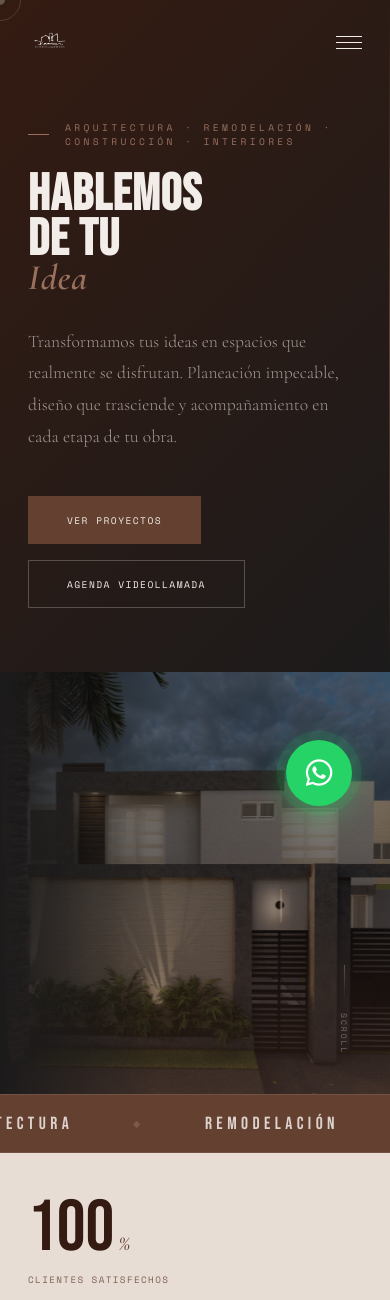
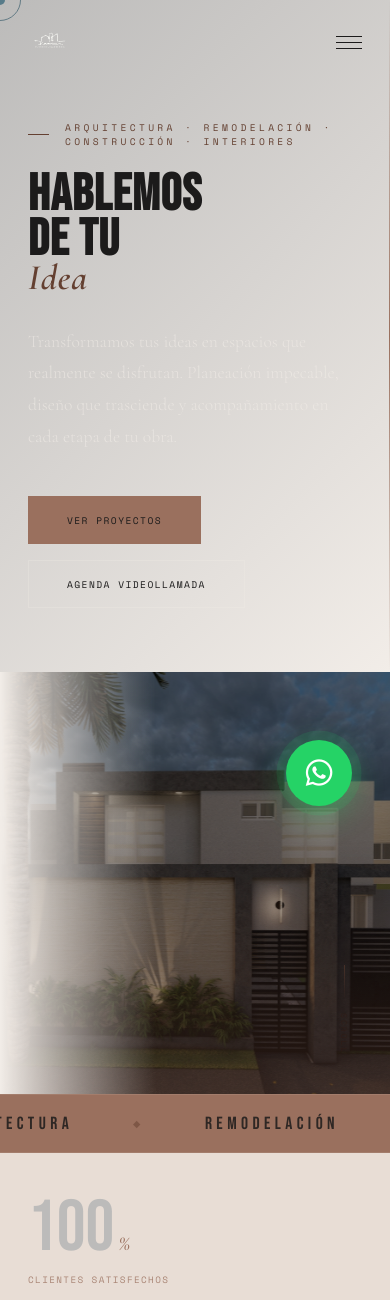
Before and after one commit to abnerck/karenina-estudio, a Flask app: page / in a window 390 px wide. Shown: the top 1300 px of the page. Run offline with Flask 3, Linux system fonts and the light colour scheme.

Commit message:
Rotate color palette and fix nav responsive

```diff
--- a/templates/index.html
+++ b/templates/index.html
@@ -10,12 +10,12 @@
 <link rel="stylesheet" href="https://cdnjs.cloudflare.com/ajax/libs/font-awesome/6.5.0/css/all.min.css">
 <style>
 :root {
-  --dark:      #1c1b1b;
-  --dark2:     #341b12;
-  --primary:   #644031;
-  --secondary: #9a705e;
-  --light:     #bcbbba;
-  --cream:     #f2ede8;
+  --dark:      #f2ede8;
+  --dark2:     #bcbbba;
+  --primary:   #9a705e;
+  --secondary: #644031;
+  --light:     #341b12;
+  --cream:     #1c1b1b;
   --warm:      #e8ddd5;
 }
 
@@ -103,8 +103,9 @@ body {
 /* ── NAV ──────────────────────────────────────────────── */
 nav {
   position: fixed; top: 0; left: 0; right: 0; z-index: 1000;
-  padding: 28px 64px;
+  padding: 28px clamp(20px, 4vw, 64px);
   display: flex; align-items: center; justify-content: space-between;
+  gap: 16px;
   transition: padding 0.4s, background 0.4s, border-color 0.4s;
   border-bottom: 1px solid transparent;
 }
@@ -119,12 +120,12 @@ nav.scrolled {
   height: 44px;
   filter: brightness(0) invert(1) sepia(0.4) saturate(0.6);
 }
-.nav-links { display: flex; gap: 44px; list-style: none; }
+.nav-links { display: flex; gap: clamp(14px, 2vw, 44px); list-style: none; }
 .nav-links a {
-  font-family: 'Space Mono', monospace; font-size: 0.65rem;
-  letter-spacing: 0.18em; text-transform: uppercase;
+  font-family: 'Space Mono', monospace; font-size: clamp(0.5rem, 0.9vw, 0.65rem);
+  letter-spacing: 0.12em; text-transform: uppercase;
   color: rgba(242,237,232,0.7); text-decoration: none;
-  position: relative; transition: color 0.3s;
+  position: relative; transition: color 0.3s; white-space: nowrap;
 }
 .nav-links a::after {
   content: ''; position: absolute; bottom: -5px; left: 0;
@@ -133,11 +134,11 @@ nav.scrolled {
 .nav-links a:hover { color: var(--cream); }
 .nav-links a:hover::after { width: 100%; }
 .nav-cta {
-  font-family: 'Space Mono', monospace; font-size: 0.6rem;
-  letter-spacing: 0.15em; text-transform: uppercase;
-  padding: 12px 26px; background: transparent;
+  font-family: 'Space Mono', monospace; font-size: clamp(0.5rem, 0.8vw, 0.6rem);
+  letter-spacing: 0.1em; text-transform: uppercase;
+  padding: 10px clamp(12px, 1.5vw, 26px); background: transparent;
   border: 1px solid var(--secondary); color: var(--secondary);
-  text-decoration: none; transition: all 0.35s;
+  text-decoration: none; transition: all 0.35s; white-space: nowrap; flex-shrink: 0;
 }
 .nav-cta:hover { background: var(--secondary); color: var(--dark); }
 .nav-hamburger { display: none; flex-direction: column; gap: 5px; cursor: pointer; }
@@ -713,6 +714,9 @@ footer {
 .reveal-right.visible { opacity: 1; transform: translateX(0); }
 
 /* ── RESPONSIVE ───────────────────────────────────────── */
+@media (max-width: 1200px) {
+  .nav-links { gap: 20px; }
+}
 @media (max-width: 1024px) {
   nav { padding: 20px 28px; }
   nav.scrolled { padding: 14px 28px; }
```
Also changed, not shown: proyectos/PROYECTOS/COCINA2.png (added), proyectos/PROYECTOS/EXTERIORLATERAL.jpg (added), proyectos/PROYECTOS/FACHADA 3.jpg (added), proyectos/PROYECTOS/FACHADA2.jpg (added), proyectos/PROYECTOS/cocinaaaa6.webp (added), 2 other files.
